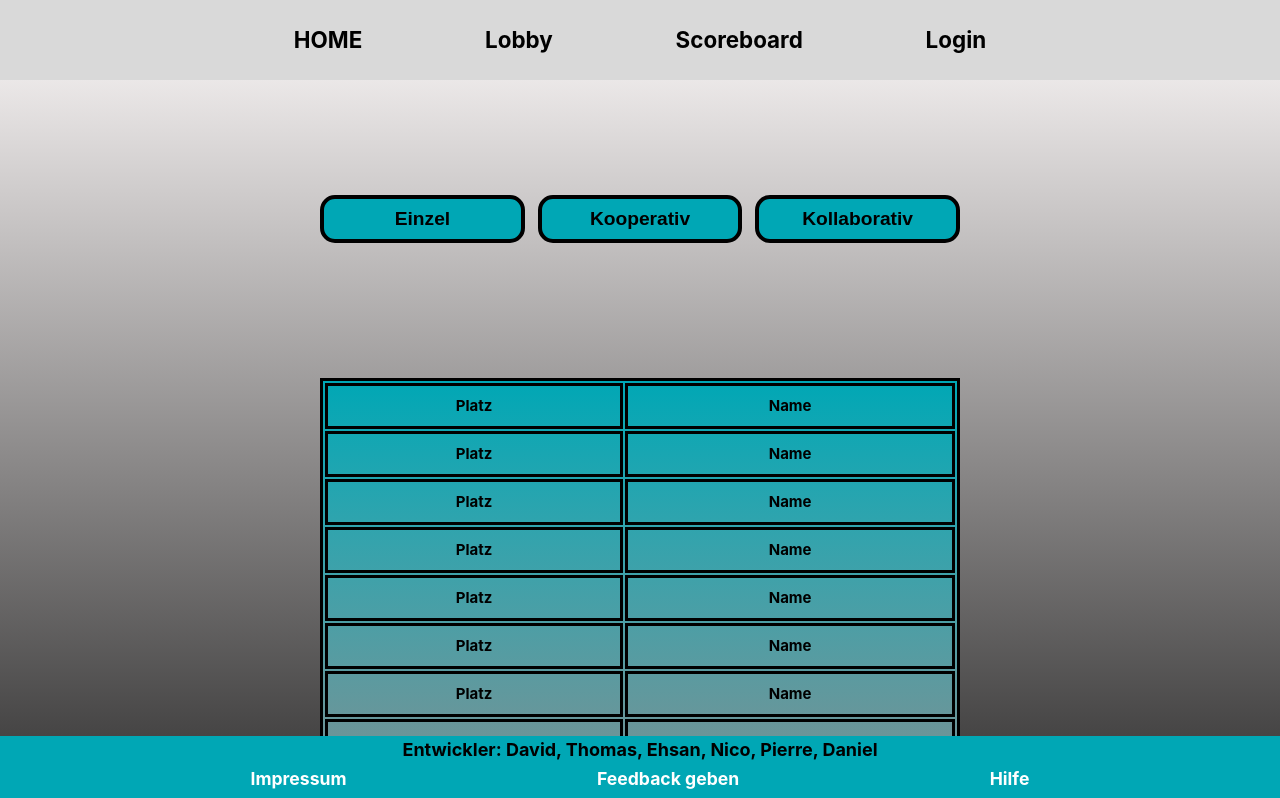
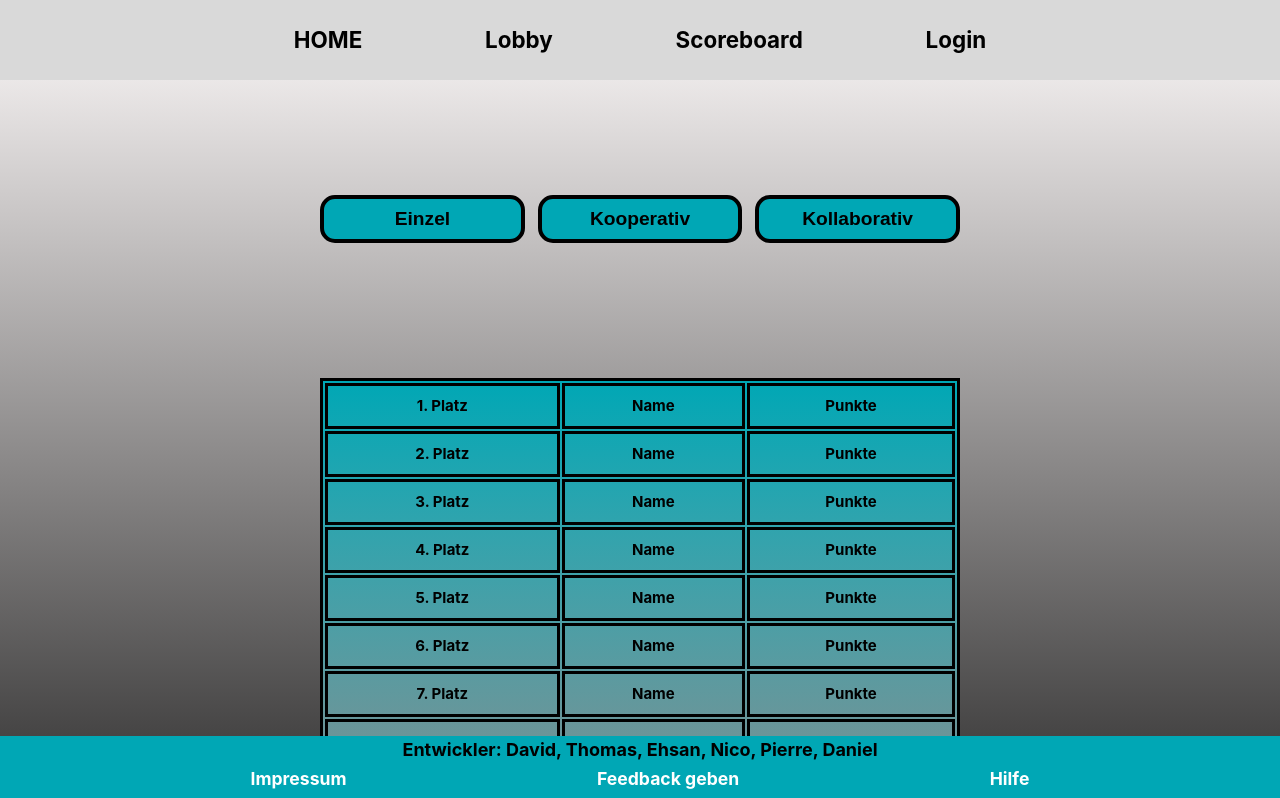
Before and after one commit to floatingbug/iu_quiz, a Vue app in the folder client-app/: page /scoreboard in a window 1280 px wide. Shown: the top 798 px of the page. Built offline with nearby package versions, Linux system fonts and the light colour scheme.

Commit message:
kleiner Änderungen in LobbyStore (bennenung der Fragen) und im Scoarboard eine die Platzierungen neu benannt, Dritte Rheie für Punktzahl eingefügt

```diff
--- a/client-app/src/components/Scoreboard.vue
+++ b/client-app/src/components/Scoreboard.vue
@@ -4,44 +4,54 @@
     <div class="container">
         <table id=" platzierungen">
             <tr>
-                <th>Platz</th>
+                <th>1. Platz</th>
                 <th>Name</th>
+                <th>Punkte</th>
             </tr>
             <tr>
-                <th>Platz</th>
+                <th>2. Platz</th>
                 <th>Name</th>
+                <th>Punkte</th>
             </tr>
             <tr>
-                <th>Platz</th>
+                <th>3. Platz</th>
                 <th>Name</th>
+                <th>Punkte</th>
             </tr>
             <tr>
-                <th>Platz</th>
+                <th>4. Platz</th>
                 <th>Name</th>
+                <th>Punkte</th>
             </tr>
             <tr>
-                <th>Platz</th>
+                <th>5. Platz</th>
                 <th>Name</th>
+                <th>Punkte</th>
             </tr>
             <tr>
-                <th>Platz</th>
+                <th>6. Platz</th>
                 <th>Name</th>
+                <th>Punkte</th>
             </tr>
             <tr>
-                <th>Platz</th>
+                <th>7. Platz</th>
                 <th>Name</th>
+                <th>Punkte</th>
             </tr>
             <tr>
-                <th>Platz</th>
+                <th>8. Platz</th>
                 <th>Name</th>
+                <th>Punkte</th>
             </tr>
             <tr>
-                <th>Platz</th>
+                <th>9. Platz</th>
                 <th>Name</th>
+                <th>Punkte</th>
             </tr>
             <tr>
-                <th>Platz</th>
+                <th>10. Platz</th>
                 <th>Name</th>
+                <th>Punkte</th>
             </tr>
         </table>
     </div>
```
Also changed, not shown: 1 other file (tests, documents, lock files or other folders).
